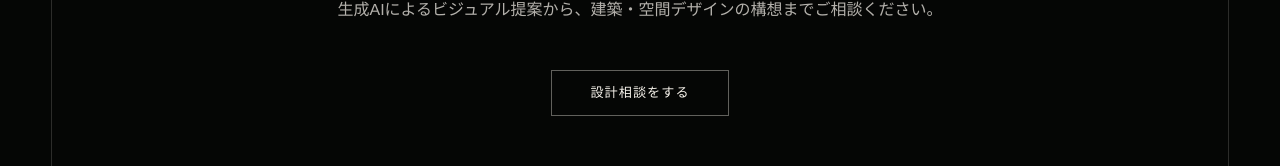
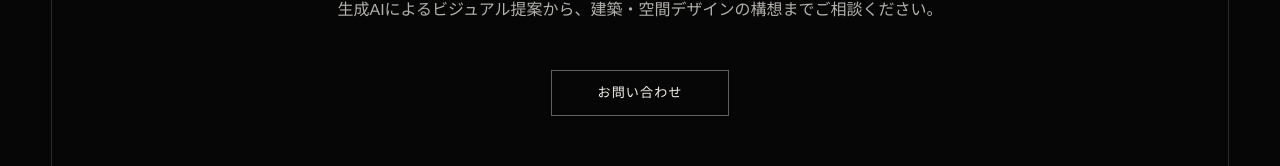
Before and after one commit to kakuoarchitectoffice/forest-stone-villa, a React (Vite) app: page / in a window 1280 px wide. Shown: the part 6668-6834 px from the top of the page. Built offline with nearby package versions, Linux system fonts and the light colour scheme.

Commit message:
fix: お問い合わせ導線の文言を更新

```diff
--- a/src/components/ContactSection.tsx
+++ b/src/components/ContactSection.tsx
@@ -12,7 +12,7 @@ export const ContactSection = forwardRef<HTMLElement>(function ContactSection(_,
           生成AIによるビジュアル提案から、建築・空間デザインの構想までご相談ください。
         </p>
         <a className="contact-section__button" href="https://www.kakuo.jp/contact/">
-          設計相談をする
+          お問い合わせ
         </a>
       </div>
     </section>
```
